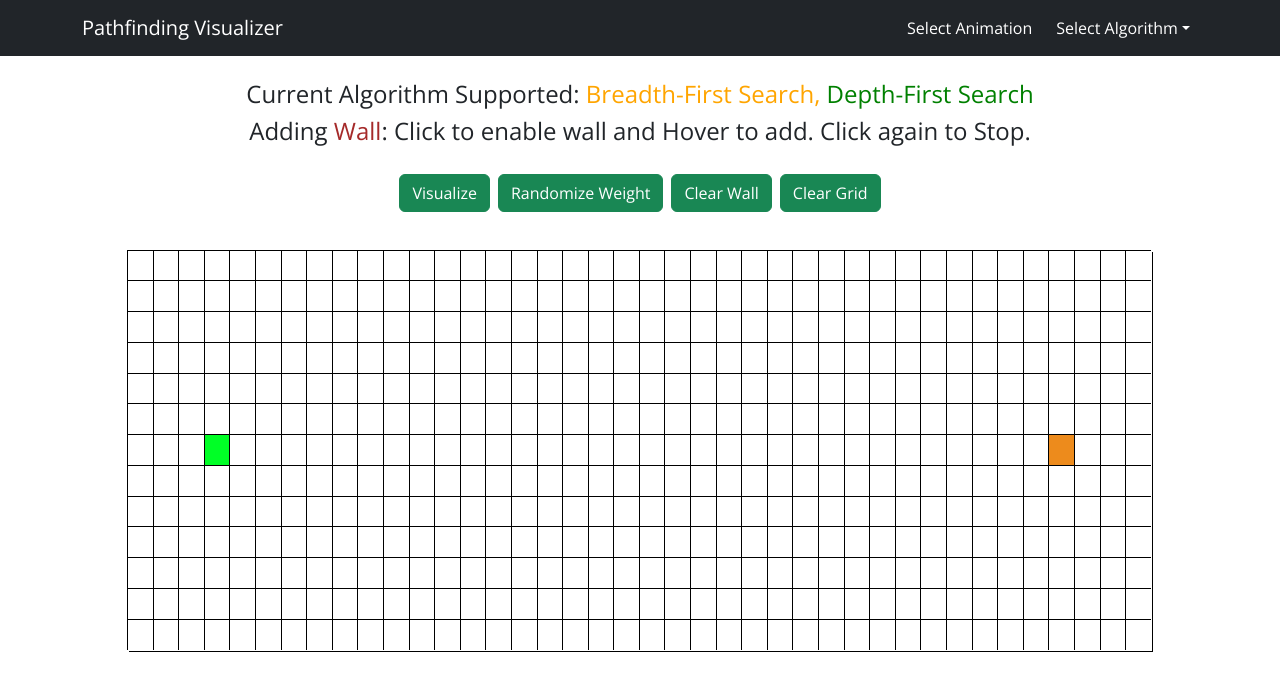
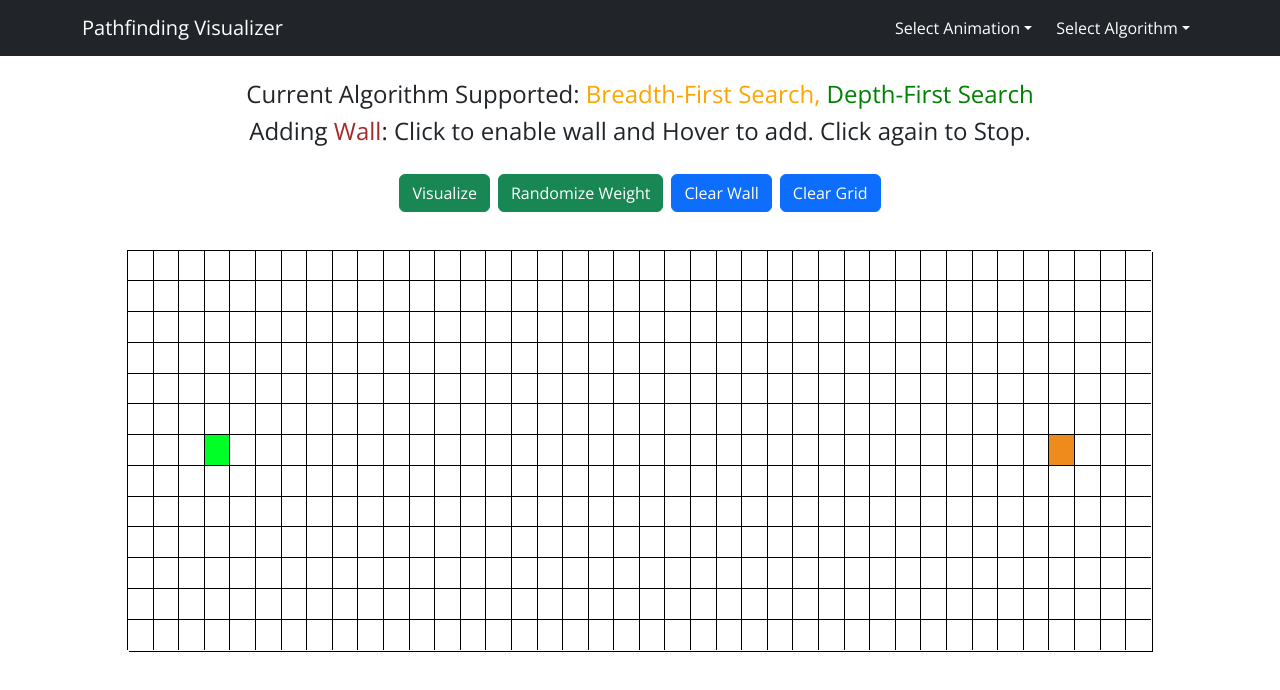
Before and after one commit to KentV12/algorithm_visualizer_react, a React (Create React App) app: page / in a window 1280 px wide. Shown: the top 690 px of the page. Built offline with nearby package versions, Linux system fonts and the light colour scheme.

Commit message:
separated navbar into a component

```diff
--- a/src/App.js
+++ b/src/App.js
@@ -92,63 +92,8 @@ function App() {
 
   return (
     <div>
-      <div className="navbar navbar-expand-sm bg-dark" data-bs-theme="dark">
-        <div className="container">
-          <a href="#" className="navbar-brand">
-            Pathfinding Visualizer
-          </a>
-          <div className="collapse navbar-collapse">
-            <ul className="navbar-nav ms-auto">
-              <li className="nav-item mx-2">
-                <a href="#" className="nav-link">
-                  Select Animation
-                </a>
-              </li>
-              <li className="nav-item dropdown">
-                <a
-                  className="nav-link dropdown-toggle"
-                  href="#"
-                  role="button"
-                  data-bs-toggle="dropdown"
-                >
-                  Select Algorithm
-                </a>
-                <ul className="dropdown-menu">
-                  <li>
-                    <a
-                      className="dropdown-item"
-                      href={"#"}
-                      onClick={() => selectAlgorithm("BFS")}
-                    >
-                      Breadth First Search
-                    </a>
-                  </li>
-                  <li>
-                    <a
-                      className="dropdown-item"
-                      href="#"
-                      onClick={() => selectAlgorithm("DFS")}
-                    >
-                      Depth First Search
-                    </a>
-                    <a
-                      className="dropdown-item"
-                      href="#"
-                      onClick={() => selectAlgorithm("Dijkstras")}
-                    >
-                      Dijkstra's (weighted)
-                    </a>
-                  </li>
-                </ul>
-              </li>
-            </ul>
-          </div>
-        </div>
-      </div>
-
       <div className="text-center">
-        <Navbar />
-        {/* <h1>Pathfinding Algorithm Visualizer</h1> */}
+        <Navbar selectAlgorithm={selectAlgorithm} />
         <div className="my-4">
           <h4>
             Current Algorithm Supported:{" "}
@@ -160,36 +105,6 @@ function App() {
             wall and Hover to add. Click again to Stop.
           </h4>
         </div>
-
-        {/* <label className="form-control">
-          <input
-            type={"radio"}
-            name="algo"
-            value={"BFS"}
-            onChange={(e) => selectAlgorithm(e.target.value)}
-          />
-          Breadth First Search
-        </label>
-
-        <label className="form-control">
-          <input
-            type={"radio"}
-            name="algo"
-            value={"DFS"}
-            onChange={(e) => selectAlgorithm(e.target.value)}
-          />
-          Depth First Search
-        </label>
-
-        <label className="form-control">
-          <input
-            type={"radio"}
-            name="algo"
-            value={"Dijkstras"}
-            onChange={(e) => selectAlgorithm(e.target.value)}
-          />
-          Dijkstra's (weighted)
-        </label> */}
 
         <button
           onClick={() => performAlgorithm()}
@@ -203,10 +118,10 @@ function App() {
         >
           Randomize Weight
         </button>
-        <button className="btn btn-success m-1" onClick={() => clearWall()}>
+        <button className="btn btn-primary m-1" onClick={() => clearWall()}>
           Clear Wall
         </button>
-        <button className="btn btn-success m-1" onClick={() => clearGrid()}>
+        <button className="btn btn-primary m-1" onClick={() => clearGrid()}>
           Clear Grid
         </button>
       </div>
--- a/src/components/Navbar.js
+++ b/src/components/Navbar.js
@@ -1,35 +1,77 @@
-const Navbar = () => {
+import { useState } from "react";
+
+const Navbar = ({ selectAlgorithm }) => {
+  const [navAlgorithm, setAlgorithm] = useState("Select Algorithm");
+
+  const clickAlgorithm = (algorithm) => {
+    setAlgorithm("Algorithm: " + algorithm);
+    selectAlgorithm(algorithm);
+  };
+
   return (
-    <div className="Nav">
-      {/* <div className="dropdown">
-        <button className="dropdown-btn">Algo</button>
-        <div className="dropdown-content"></div>
+    <div>
+      <div className="navbar navbar-expand-sm bg-dark" data-bs-theme="dark">
+        <div className="container">
+          <a className="navbar-brand" href="/">
+            Pathfinding Visualizer
+          </a>
+          <div className="collapse navbar-collapse">
+            <ul className="navbar-nav ms-auto">
+              <li className="nav-item dropdown mx-2">
+                <a
+                  href="/"
+                  className="nav-link dropdown-toggle"
+                  data-bs-toggle="dropdown"
+                  type="button"
+                >
+                  Select Animation
+                </a>
+                <ul className="dropdown-menu">
+                  <li>
+                    <button className="dropdown-item">(In Progress)</button>
+                  </li>
+                </ul>
+              </li>
+              <li className="nav-item dropdown">
+                <a
+                  href="/"
+                  className="nav-link dropdown-toggle"
+                  data-bs-toggle="dropdown"
+                  type="button"
+                >
+                  {navAlgorithm}
+                </a>
+                <ul className="dropdown-menu">
+                  <li>
+                    <button
+                      className="dropdown-item"
+                      onClick={() => clickAlgorithm("BFS")}
+                    >
+                      Breadth First Search
+                    </button>
+                  </li>
+                  <li>
+                    <button
+                      className="dropdown-item"
+                      onClick={() => clickAlgorithm("DFS")}
+                    >
+                      Depth First Search
+                    </button>
+                    <button
+                      className="dropdown-item"
+                      onClick={() => clickAlgorithm("Dijkstras")}
+                    >
+                      Dijkstra's (weighted)
+                    </button>
+                  </li>
+                </ul>
+              </li>
+            </ul>
+          </div>
+        </div>
       </div>
-      <div className="dropdown">test</div> */}
-      {/* <ul>
-        <li>
-          <a href="/">
-            <strong>Choose Algorithm</strong>
-          </a>
-        </li>
-        <li>
-          <a href="/">
-            <strong>Animation Style</strong>
-          </a>
-        </li>
-        <li>
-          <a href="/">Contact</a>
-        </li>
-        <li>
-          <a href="/">About</a>
-        </li>
-      </ul> */}
     </div>
   );
 };
 
-// function onClick() {
-//   console.log("test");
-// }
-
 export default Navbar;
```
